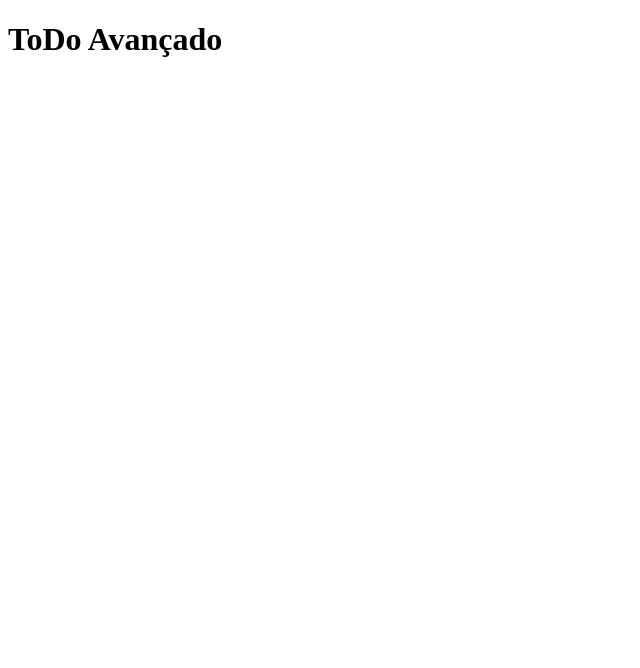
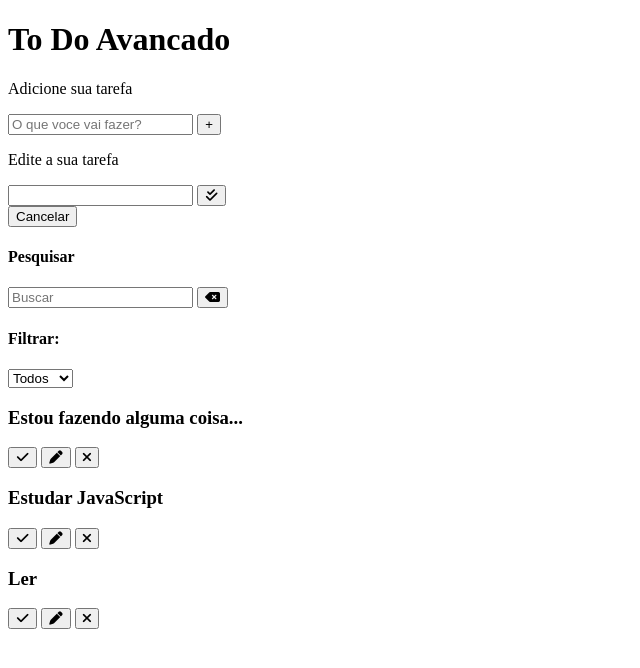
Before and after one commit to SanX0000/To-Do-List, a plain HTML site: page index.html in a window 1280 px wide. Shown: the whole page, without its empty margins (0-640 px from the left). Drawn offline with Linux system fonts and the light colour scheme.

Commit message:
implementado o HTML completo

```diff
--- a/index.html
+++ b/index.html
@@ -17,6 +17,86 @@
     <script src="js/script.js" defer></script>
 </head>
 <body>
-    <h1>ToDo Avançado</h1>
+   <div class="todo-container">
+    <header>
+        <h1>To Do Avancado</h1>
+    </header>
+    <form id="todo-form">
+        <p>Adicione sua tarefa</p>
+        <div class="form-control">
+            <input type="text" id="todo-input" placeholder="O que voce vai fazer?">
+            <button type="submit">
+                <i class="fa-thin fa-plus"></i>
+            </button>
+        </div>
+    </form>
+    <form id="edit-form">
+        <p>Edite a sua tarefa</p>
+        <div class="form-control">
+        <input type="text" id="edit-input" />
+        <button type="submit">
+            <i class="fa-solid fa-check-double"></i>
+        </button>
+    </div>
+    <button id="cancel-edit-btn">Cancelar</button>
+    </form>
+    <div id="toolbar">
+        <div id="search">
+            <h4>Pesquisar</h4>
+            <form>
+                <input type="text" id="search-input" placeholder="Buscar">
+                <button id="erase-button">
+                    <i class="fa-solid fa-delete-left"></i>
+                </button>
+            </form>
+        </div>
+        <div id="filter">
+            <h4>Filtrar:</h4>
+            <select id="filter-select">
+                <option value="all">Todos</option>
+                <option value="done">Feitos</option>
+                <option value="todo">A fazer</option>
+            </select>
+        </div>
+    </div>
+    <div id="todo-list">
+        <div class="todo">
+            <h3>Estou fazendo alguma coisa...</h3>
+            <button class="finish-todo">
+                <i class="fa-solid fa-check"></i>
+            </button>
+            <button class="edit-todo">
+                <i class="fa-solid fa-pen"></i>
+            </button>
+            <button class="remove-todo">
+                <i class="fa-solid fa-xmark"></i>
+            </button>
+        </div>
+        <div class="todo">
+            <h3>Estudar JavaScript</h3>
+            <button class="finish-todo">
+                <i class="fa-solid fa-check"></i>
+            </button>
+            <button class="edit-todo">
+                <i class="fa-solid fa-pen"></i>
+            </button>
+            <button class="remove-todo">
+                <i class="fa-solid fa-xmark"></i>
+            </button>
+        </div>
+        <div class="todo">
+            <h3>Ler</h3>
+            <button class="finish-todo">
+                <i class="fa-solid fa-check"></i>
+            </button>
+            <button class="edit-todo">
+                <i class="fa-solid fa-pen"></i>
+            </button>
+            <button class="remove-todo">
+                <i class="fa-solid fa-xmark"></i>
+            </button>
+        </div>
+    </div>
+   </div>
 </body>
 </html>
```
